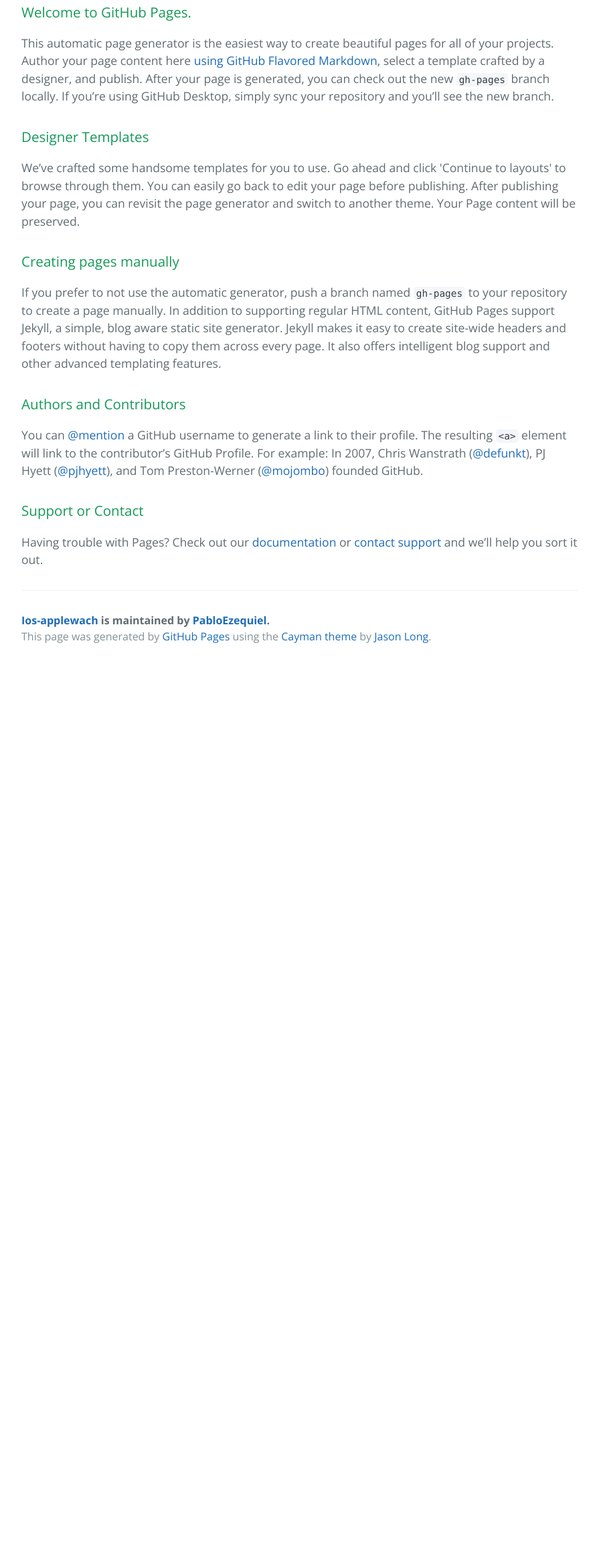
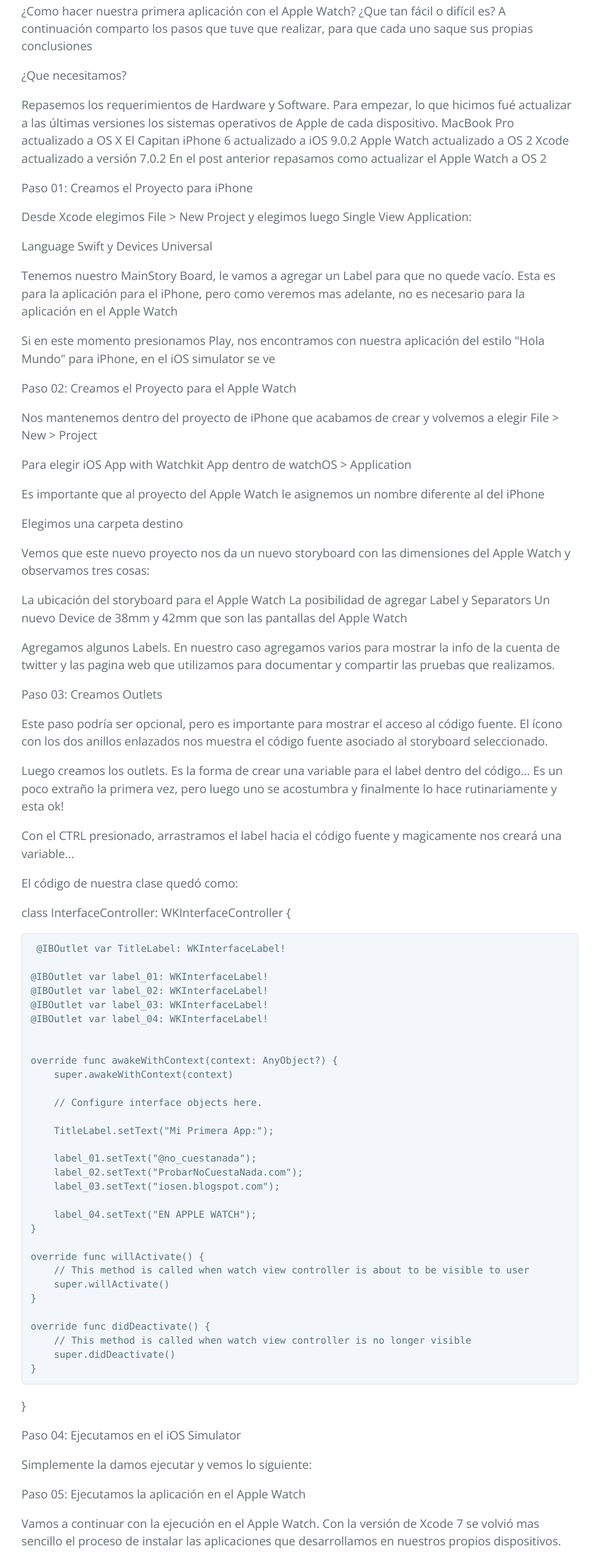
Before and after one commit to PabloEzequiel/iOS-AppleWach, a plain HTML site: page index.html in a window 1280 px wide. Shown: the part 412-2729 px from the top of the page at 67% size, without its empty margins (192-1087 px from the left). Before the commit the page ends 1406 px from the top, so only its background shows below. Drawn offline with nearby package versions, Linux system fonts and the light colour scheme.

```diff
--- a/index.html
+++ b/index.html
@@ -19,30 +19,144 @@
     </section>
 
     <section class="main-content">
-      <h3>
-<a id="welcome-to-github-pages" class="anchor" href="#welcome-to-github-pages" aria-hidden="true"><span aria-hidden="true" class="octicon octicon-link"></span></a>Welcome to GitHub Pages.</h3>
+      <p>¿Como hacer nuestra primera aplicación con el Apple Watch? ¿Que tan fácil o difícil es? A continuación comparto los pasos que tuve que realizar, para que cada uno saque sus propias conclusiones</p>
 
-<p>This automatic page generator is the easiest way to create beautiful pages for all of your projects. Author your page content here <a href="https://guides.github.com/features/mastering-markdown/">using GitHub Flavored Markdown</a>, select a template crafted by a designer, and publish. After your page is generated, you can check out the new <code>gh-pages</code> branch locally. If you’re using GitHub Desktop, simply sync your repository and you’ll see the new branch.</p>
+<p>¿Que necesitamos?</p>
 
-<h3>
-<a id="designer-templates" class="anchor" href="#designer-templates" aria-hidden="true"><span aria-hidden="true" class="octicon octicon-link"></span></a>Designer Templates</h3>
+<p>Repasemos los requerimientos de Hardware y Software.
+Para empezar, lo que hicimos fué actualizar a las últimas versiones los sistemas operativos de Apple de cada dispositivo.
+MacBook Pro actualizado a OS X El Capitan
+iPhone 6  actualizado a iOS 9.0.2
+Apple Watch actualizado a OS 2
+Xcode actualizado a versión 7.0.2
+En el post anterior repasamos como actualizar el Apple Watch a OS 2</p>
 
-<p>We’ve crafted some handsome templates for you to use. Go ahead and click 'Continue to layouts' to browse through them. You can easily go back to edit your page before publishing. After publishing your page, you can revisit the page generator and switch to another theme. Your Page content will be preserved.</p>
+<p>Paso 01: Creamos el Proyecto para iPhone</p>
 
-<h3>
-<a id="creating-pages-manually" class="anchor" href="#creating-pages-manually" aria-hidden="true"><span aria-hidden="true" class="octicon octicon-link"></span></a>Creating pages manually</h3>
+<p>Desde Xcode elegimos File &gt; New Project y elegimos luego Single View Application:</p>
 
-<p>If you prefer to not use the automatic generator, push a branch named <code>gh-pages</code> to your repository to create a page manually. In addition to supporting regular HTML content, GitHub Pages support Jekyll, a simple, blog aware static site generator. Jekyll makes it easy to create site-wide headers and footers without having to copy them across every page. It also offers intelligent blog support and other advanced templating features.</p>
+<p>Language Swift y Devices Universal</p>
 
-<h3>
-<a id="authors-and-contributors" class="anchor" href="#authors-and-contributors" aria-hidden="true"><span aria-hidden="true" class="octicon octicon-link"></span></a>Authors and Contributors</h3>
+<p>Tenemos nuestro MainStory Board, le vamos a agregar un Label para que no quede vacío.
+Esta es para la aplicación para el iPhone, pero como veremos mas adelante, no es necesario para la aplicación en el Apple Watch</p>
 
-<p>You can <a href="https://help.github.com/articles/basic-writing-and-formatting-syntax/#mentioning-users-and-teams" class="user-mention">@mention</a> a GitHub username to generate a link to their profile. The resulting <code>&lt;a&gt;</code> element will link to the contributor’s GitHub Profile. For example: In 2007, Chris Wanstrath (<a href="https://github.com/defunkt" class="user-mention">@defunkt</a>), PJ Hyett (<a href="https://github.com/pjhyett" class="user-mention">@pjhyett</a>), and Tom Preston-Werner (<a href="https://github.com/mojombo" class="user-mention">@mojombo</a>) founded GitHub.</p>
+<p>Si en este momento presionamos Play, nos encontramos con nuestra aplicación del estilo "Hola Mundo" para iPhone, en el iOS simulator se ve</p>
 
-<h3>
-<a id="support-or-contact" class="anchor" href="#support-or-contact" aria-hidden="true"><span aria-hidden="true" class="octicon octicon-link"></span></a>Support or Contact</h3>
+<p>Paso 02: Creamos el Proyecto para el Apple Watch</p>
 
-<p>Having trouble with Pages? Check out our <a href="https://help.github.com/pages">documentation</a> or <a href="https://github.com/contact">contact support</a> and we’ll help you sort it out.</p>
+<p>Nos mantenemos dentro del proyecto de iPhone que acabamos de crear y volvemos a elegir File &gt; New &gt; Project</p>
+
+<p>Para elegir iOS App with Watchkit App dentro de watchOS &gt; Application</p>
+
+<p>Es importante que al proyecto del Apple Watch le asignemos un nombre diferente al del iPhone</p>
+
+<p>Elegimos una carpeta destino</p>
+
+<p>Vemos que este nuevo proyecto nos da un nuevo storyboard con las dimensiones del Apple Watch y observamos tres cosas:</p>
+
+<p>La ubicación del storyboard para el Apple Watch
+La posibilidad de agregar Label y Separators
+Un nuevo Device de 38mm y 42mm que son las pantallas del Apple Watch</p>
+
+<p>Agregamos algunos Labels. En nuestro caso agregamos varios para mostrar la info de la cuenta de twitter y las pagina web que utilizamos para documentar y compartir las pruebas que realizamos.</p>
+
+<p>Paso 03: Creamos Outlets</p>
+
+<p>Este paso podría ser opcional, pero es importante para mostrar el acceso al código fuente. El ícono con los dos anillos enlazados nos muestra el código fuente asociado al storyboard seleccionado.</p>
+
+<p>Luego creamos los outlets. Es la forma de crear una variable para el label dentro del código... Es un poco extraño la primera vez, pero luego uno se acostumbra y finalmente lo hace rutinariamente y esta ok!</p>
+
+<p>Con el CTRL presionado, arrastramos el label hacia el código fuente y magicamente nos creará una variable...</p>
+
+<p>El código de nuestra clase quedó como:</p>
+
+<p>class InterfaceController: WKInterfaceController {</p>
+
+<pre><code> @IBOutlet var TitleLabel: WKInterfaceLabel!
+
+@IBOutlet var label_01: WKInterfaceLabel!
+@IBOutlet var label_02: WKInterfaceLabel!
+@IBOutlet var label_03: WKInterfaceLabel!
+@IBOutlet var label_04: WKInterfaceLabel!
+
+
+override func awakeWithContext(context: AnyObject?) {
+    super.awakeWithContext(context)
+
+    // Configure interface objects here.
+
+    TitleLabel.setText("Mi Primera App:");
+
+    label_01.setText("@no_cuestanada");
+    label_02.setText("ProbarNoCuestaNada.com");
+    label_03.setText("iosen.blogspot.com");
+
+    label_04.setText("EN APPLE WATCH");
+}
+
+override func willActivate() {
+    // This method is called when watch view controller is about to be visible to user
+    super.willActivate()
+}
+
+override func didDeactivate() {
+    // This method is called when watch view controller is no longer visible
+    super.didDeactivate()
+}
+</code></pre>
+
+<p>}</p>
+
+<p>Paso 04: Ejecutamos en el iOS Simulator</p>
+
+<p>Simplemente la damos ejecutar y vemos lo siguiente:</p>
+
+<p>Paso 05: Ejecutamos la aplicación en el Apple Watch</p>
+
+<p>Vamos a continuar con la ejecución en el Apple Watch. Con la versión de Xcode 7 se volvió mas sencillo el proceso de instalar las aplicaciones que desarrollamos en nuestros propios dispositivos.</p>
+
+<p>Antes, si queríamos instalar nuestra aplicación en nuestro iPhone, era necesario registrar el UDID de cada dispositivo dentro del Apple Developer Program y tener algunas de las cuentas de programador o estudiante. </p>
+
+<p>Ahora simplemente tenemos que dar autorizaciones. En este punto, ya deberíamos tener enlazados el iPhone con el Apple Watch</p>
+
+<p>Antes de llegar a la autorización en el Apple Watch, debemos autorizar la aplicación para ejecutarse en el dispositivo iPhone</p>
+
+<p>Con el iPhone conectado al MacBook, elegimos al iPhone como dispositivo físico, en vez del iOS Simulator</p>
+
+<p>Veamos los pasos para autorizar la aplicación para que se ejecute en el iPhone</p>
+
+<p>La siguiente pantalla es la captura del iPhone con la aplicación corriendo:</p>
+
+<p>(Nota: Para capturar la pantalla de un iPhone 6 o Plus tenemos que mantener pulsado el botón de reposo/encendido y luego hacer clic en el botón home)</p>
+
+<p>¿Que pasa si ahora elegimos desde Xcode el destino Apple Watch?</p>
+
+<p>Nos muestra el error:
+apple watch error en la verificación  de la aplicación</p>
+
+<p>Para solucionar este error, tenemos que autorizar a nuestra aplicación para que se instale en el Apple Watch:</p>
+
+<p>Observemos que dentro del ícono Watch aparece nuestra aplicación, la cual debemos autorizar a que se muestre en el Apple Watch:</p>
+
+<p>En ese momento, en el Apple Watch aparece:</p>
+
+<p>Y le decimos que si vamos a confiar en ese desarrollador para que finalice el proceso.</p>
+
+<p>Código en GitHub</p>
+
+<p>El código fuente de estos proyectos lo pueden encontrar en GitHub
+<a href="https://github.com/PabloEzequiel/iOS-AppleWach">https://github.com/PabloEzequiel/iOS-AppleWach</a></p>
+
+<p>Un Poco de Feedback</p>
+
+<p>¿Te resulta muy complicado o es un proceso simple?
+¿Has podido armar tu aplicación en el iOS Simulator del Apple Watch?
+¿Lograste instalarla en un Apple Watch real?</p>
+
+<p>Url Abreviada</p>
+
+<p>Si te gustó el artículo, te facilitamos la URL Abreviada para que puedas compartirlo
+<a href="http://goo.gl/0X5bLd">http://goo.gl/0X5bLd</a></p>
 
       <footer class="site-footer">
         <span class="site-footer-owner"><a href="https://github.com/PabloEzequiel/iOS-AppleWach">Ios-applewach</a> is maintained by <a href="https://github.com/PabloEzequiel">PabloEzequiel</a>.</span>
```
Also changed, not shown: params.json (+1 -1 lines).
